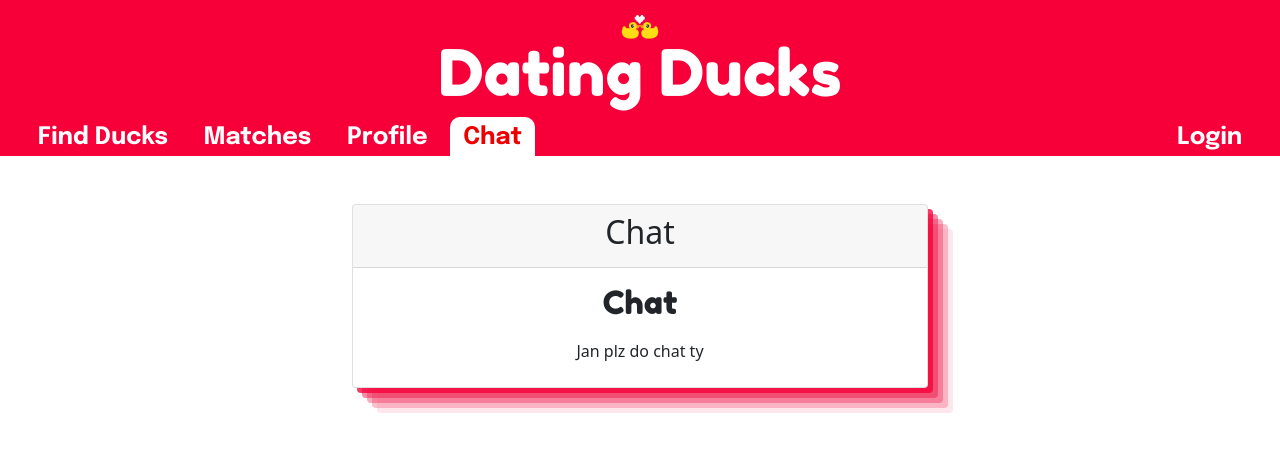
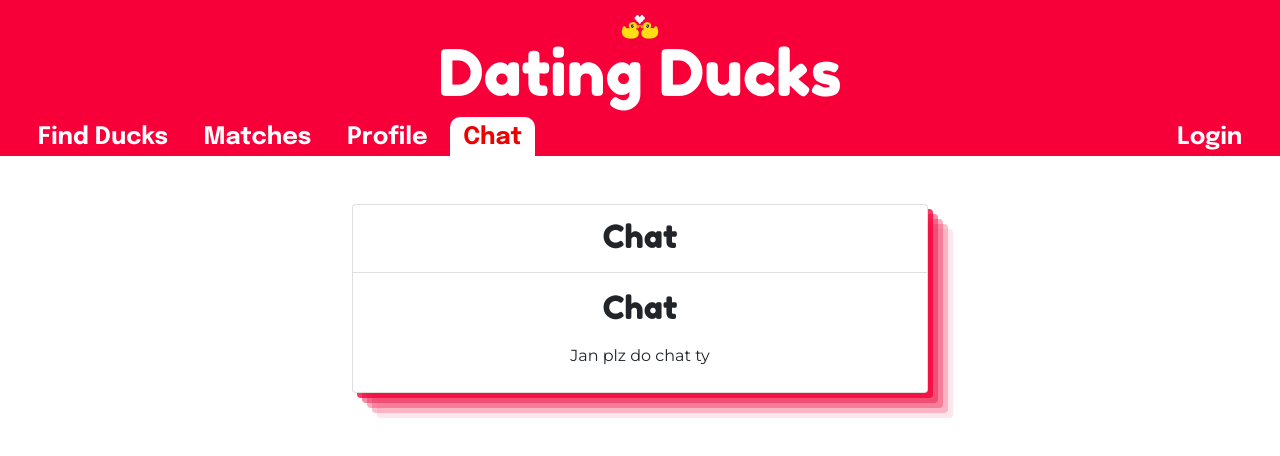
Before and after one commit to MspMarik/datingducks, a React (Create React App) app in the folder client/: page /chat in a window 1280 px wide. Shown: the top 456 px of the page. Built offline with nearby package versions, Linux system fonts and the light colour scheme.

Commit message:
matches styling

```diff
--- a/client/src/App.css
+++ b/client/src/App.css
@@ -119,6 +119,7 @@
     width: 100%;
     border-radius: 5px;
     box-shadow: #f7003ac7 5px 5px, #ee245386 10px 10px, #ee245360 15px 15px, #f57d997c 20px 20px, #fee6ec 25px 25px;
+    /* background: red !important; */
 }
 
 #name {
@@ -129,7 +130,8 @@
 #age,
 #gender,
 #bio,
-#ld-likes {
+#ld-likes,
+.float-center {
     font-family: "Montserrat", sans-serif;
     font-size: medium;
 }
@@ -144,8 +146,14 @@
     flex-direction: row;
     flex-wrap: nowrap;
     justify-content: space-evenly;
-
     align-content: stretch;
-
     margin-bottom: -15px;
 }
+
+.card-header {
+    background-color: transparent !important;
+    border-color: transparent;
+    align-content: center !important;
+    margin-top: 5px;
+    font-family: "Fredoka One", cursive;
+}
--- a/client/src/components/Matches.js
+++ b/client/src/components/Matches.js
@@ -62,7 +62,7 @@ const Matches = () => {
         return (
             <div className="container align-self-center card-container">
                 <Card className="card-shadow">
-                    <Card.Header>
+                    <Card.Header className="card-header">
                         <h2>Matches</h2>
                     </Card.Header>
                     <Card.Body>
```
